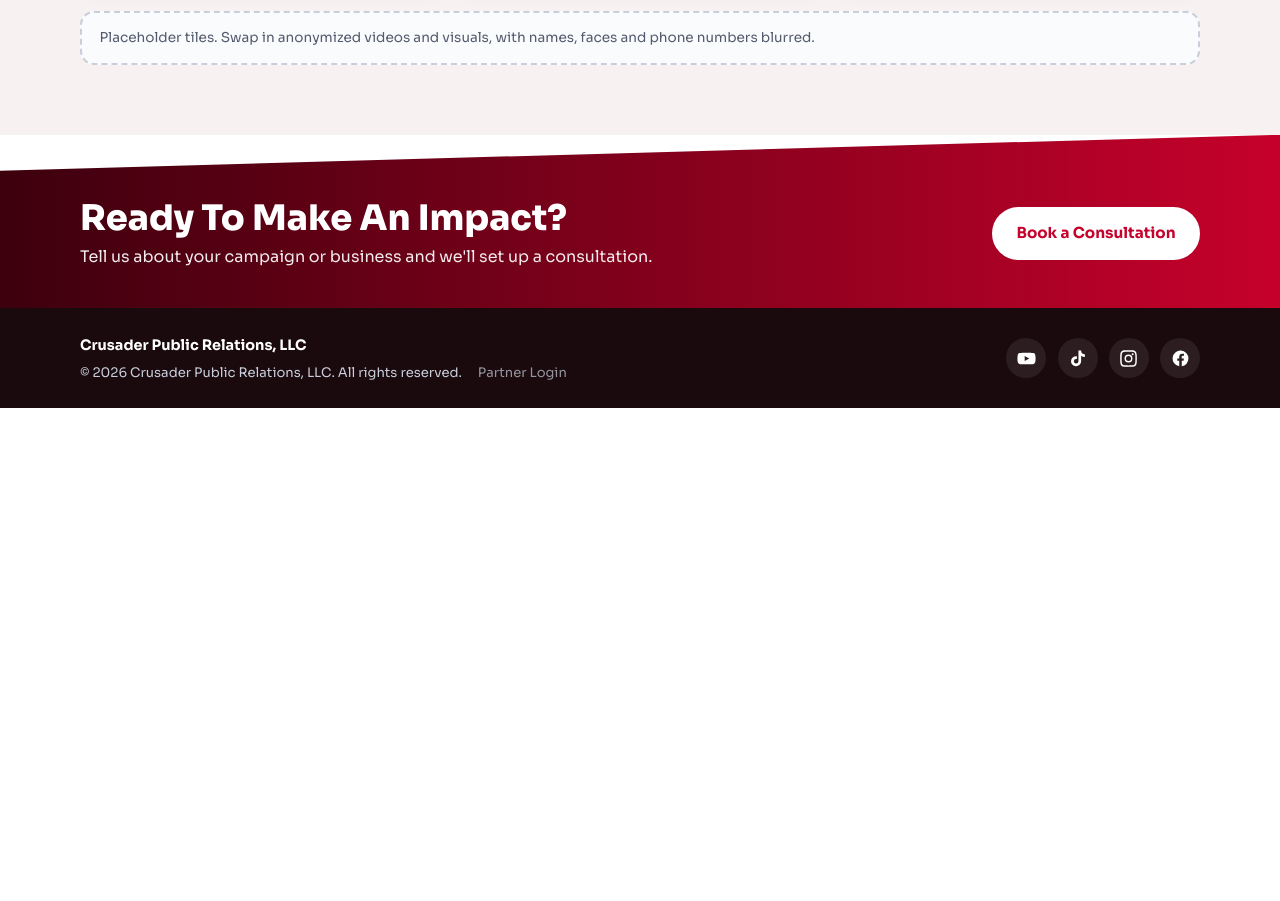
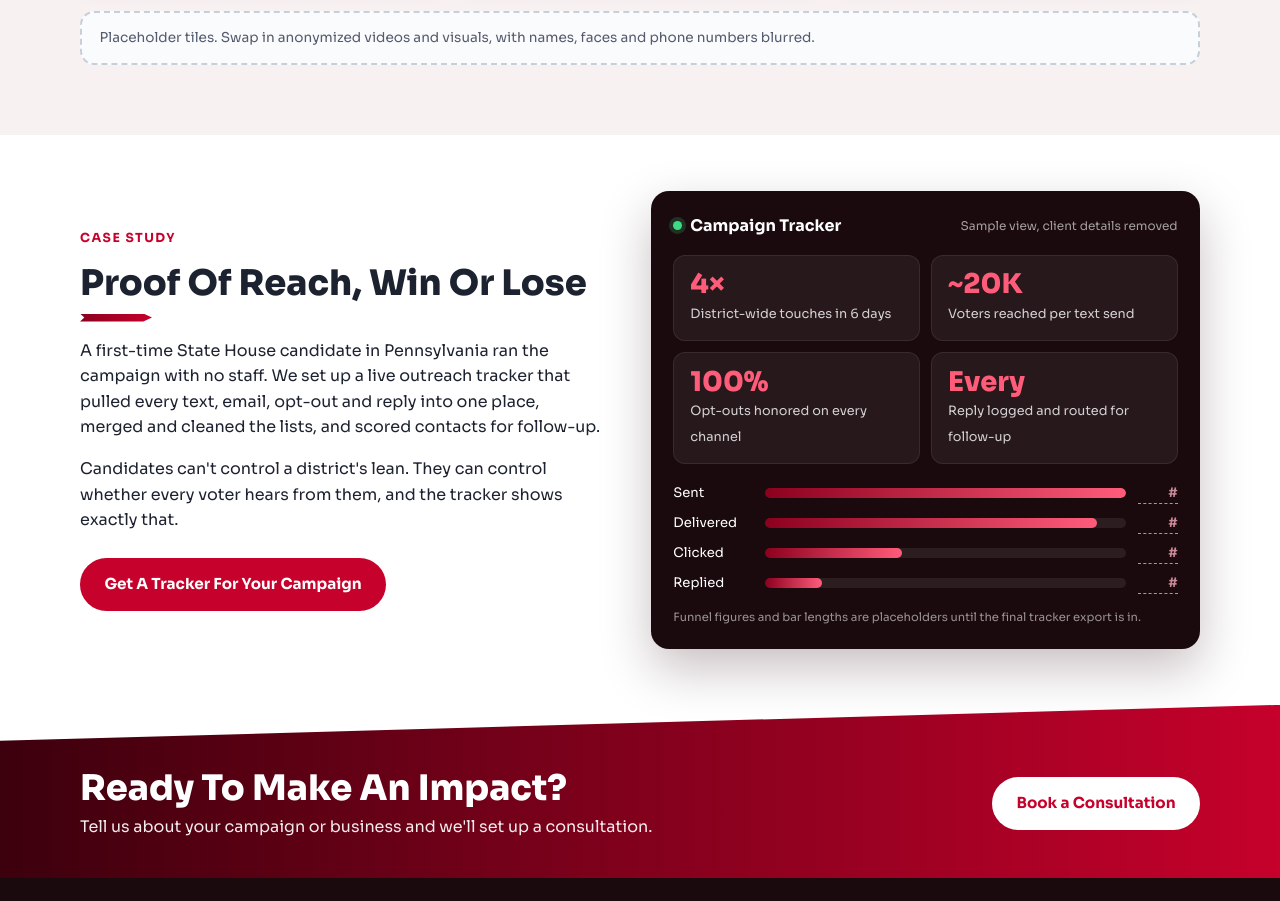
Before and after one commit to Crusader-PR/CrusaderPR, a plain HTML site: page index.html in a window 1280 px wide. Shown: the part 1980-2881 px from the top of the page. Before the commit the page ends 2388 px from the top, so only its background shows below. Drawn offline with Linux system fonts and the light colour scheme.

Commit message:
Add case study with anonymized campaign tracker sample
Co-Authored-By: Claude Opus 5.5 <noreply@anthropic.com>
Claude-Session: https://claude.ai/code/session_01MTQusFubEgmXNQUXua82U5

```diff
--- a/index.html
+++ b/index.html
@@ -10,7 +10,7 @@
 <link rel="preconnect" href="https://fonts.googleapis.com">
 <link rel="preconnect" href="https://fonts.gstatic.com" crossorigin>
 <link href="https://fonts.googleapis.com/css2?family=Sora:wght@400;600;700;800&display=swap" rel="stylesheet">
-<link rel="stylesheet" href="styles.css?v=513d6bb5">
+<link rel="stylesheet" href="styles.css?v=a29320e7">
 </head>
 <body>
 
@@ -117,6 +117,34 @@
     </div>
   </section>
 
+  <section id="results" class="section results">
+    <div class="wrap results-grid">
+      <div>
+        <p class="eyebrow">Case Study</p>
+        <h2>Proof Of Reach, Win Or Lose</h2>
+        <p>A first-time State House candidate in Pennsylvania ran the campaign with no staff. We set up a live outreach tracker that pulled every text, email, opt-out and reply into one place, merged and cleaned the lists, and scored contacts for follow-up.</p>
+        <p>Candidates can't control a district's lean. They can control whether every voter hears from them, and the tracker shows exactly that.</p>
+        <a href="contact.html" class="btn btn-primary">Get A Tracker For Your Campaign</a>
+      </div>
+      <div class="dash" aria-label="Campaign tracker highlights">
+        <div class="dash-head"><span class="dot"></span>Campaign Tracker <small>Sample view, client details removed</small></div>
+        <div class="kpis">
+          <div class="kpi"><span class="kpi-num">4×</span><span class="kpi-label">District-wide touches in 6 days</span></div>
+          <div class="kpi"><span class="kpi-num">~20K</span><span class="kpi-label">Voters reached per text send</span></div>
+          <div class="kpi"><span class="kpi-num">100%</span><span class="kpi-label">Opt-outs honored on every channel</span></div>
+          <div class="kpi"><span class="kpi-num">Every</span><span class="kpi-label">Reply logged and routed for follow-up</span></div>
+        </div>
+        <div class="funnel">
+          <div class="funnel-row"><span>Sent</span><i style="--w:100%"></i><b class="tbd-val">#</b></div>
+          <div class="funnel-row"><span>Delivered</span><i style="--w:92%"></i><b class="tbd-val">#</b></div>
+          <div class="funnel-row"><span>Clicked</span><i style="--w:38%"></i><b class="tbd-val">#</b></div>
+          <div class="funnel-row"><span>Replied</span><i style="--w:16%"></i><b class="tbd-val">#</b></div>
+        </div>
+        <p class="dash-note">Funnel figures and bar lengths are placeholders until the final tracker export is in.</p>
+      </div>
+    </div>
+  </section>
+
   <section class="cta-band">
     <div class="wrap cta-inner">
       <div>
--- a/styles.css
+++ b/styles.css
@@ -260,3 +260,23 @@ h1, h2, h3, .lede, .cta-inner h2 { text-wrap: balance; }
 p, li, figcaption, blockquote, summary, .label { text-wrap: pretty; }
 .partner-link { color: #c8cfdb !important; margin-left: .8rem; opacity: .7; }
 .partner-link:hover { opacity: 1; }
+
+/* Case study + tracker sample */
+.results-grid { display: grid; grid-template-columns: 1fr 1.05fr; gap: 3rem; align-items: center; }
+.results .btn { margin-top: .6rem; }
+.dash { background: #1a0a0e; color: #fff; border-radius: 18px; padding: 1.4rem; box-shadow: 0 20px 50px rgba(40,0,10,.25); }
+.dash-head { display: flex; align-items: center; gap: .5rem; font-weight: 700; margin-bottom: 1rem; flex-wrap: wrap; }
+.dash-head small { font-weight: 400; opacity: .6; font-size: .75rem; margin-left: auto; }
+.dot { width: 9px; height: 9px; border-radius: 50%; background: #3ddc84; box-shadow: 0 0 0 4px rgba(61,220,132,.18); }
+.kpis { display: grid; grid-template-columns: repeat(2, 1fr); gap: .7rem; }
+.kpi { background: rgba(255,255,255,.06); border: 1px solid rgba(255,255,255,.08); border-radius: 12px; padding: .9rem 1rem; }
+.kpi-num { display: block; font-size: 1.7rem; font-weight: 800; color: #ff5c7a; line-height: 1.1; }
+.kpi-label { font-size: .8rem; opacity: .8; }
+.funnel { margin-top: 1.1rem; display: grid; gap: .5rem; }
+.funnel-row { display: grid; grid-template-columns: 80px 1fr 40px; align-items: center; gap: .7rem; font-size: .82rem; }
+.funnel-row i { height: 10px; border-radius: 999px; background: rgba(255,255,255,.08); position: relative; overflow: hidden; }
+.funnel-row i::after { content: ""; position: absolute; inset: 0; width: var(--w); border-radius: inherit; background: linear-gradient(90deg, var(--red-deep), #ff5c7a); }
+.funnel-row b { text-align: right; }
+.tbd-val { color: #c98896; border-bottom: 1px dashed #c98896; }
+.dash-note { font-size: .72rem; opacity: .55; margin: .9rem 0 0; }
+@media (max-width: 860px) { .results-grid { grid-template-columns: 1fr; gap: 2rem; } }
```
Also changed, not shown: about.html (+1 -1 lines), contact.html (+1 -1 lines), services.html (+1 -1 lines), testimonials.html (+1 -1 lines).
